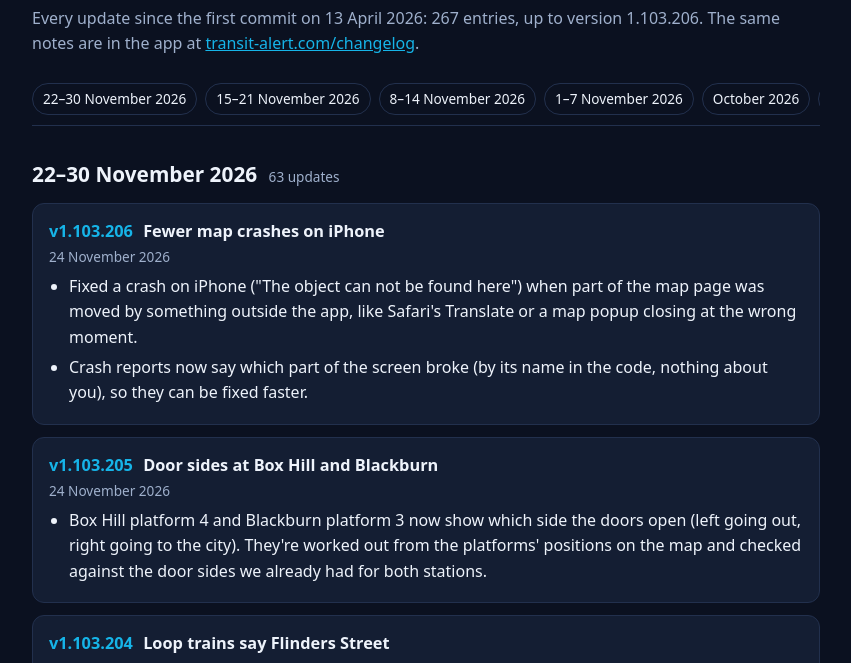
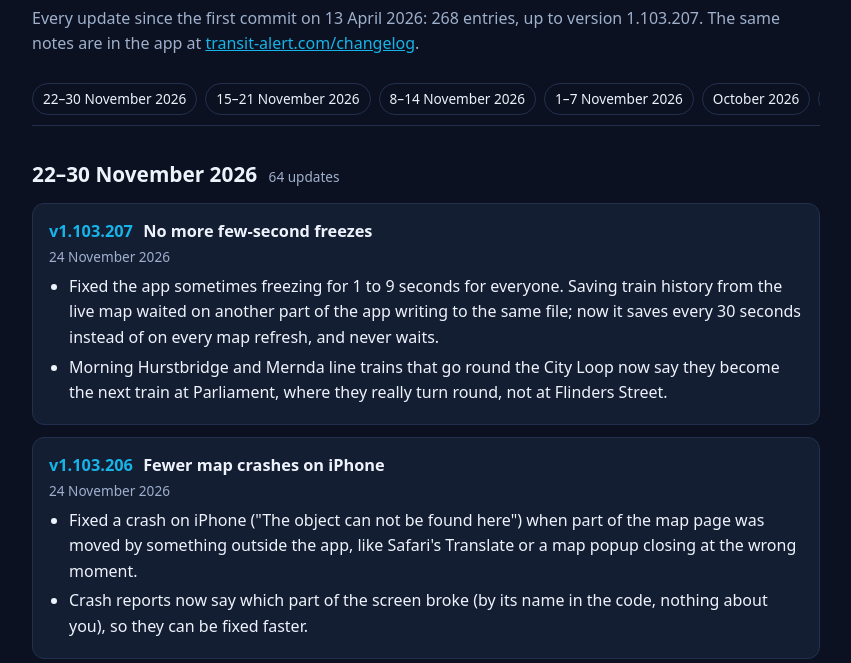
Before and after one commit to comengfreak/comengfreak.github.io, a plain HTML site: page changelog.html in a window 1280 px wide. Shown: the part 137-800 px from the top of the page, without its empty margins (214-1065 px from the left). Drawn offline with Linux system fonts and the light colour scheme.

Commit message:
Changelog to 1.103.207

```diff
--- a/changelog.html
+++ b/changelog.html
@@ -33,11 +33,12 @@
 <div class="wrap">
 <header><a class="home" href="./"><img src="img/icon.png" alt=""> TransitAlert</a></header>
 <h1>Changelog</h1>
-<p class="lead">Every update since the first commit on 13 April 2026: 267 entries, up to version 1.103.206. The same notes are in the app at <a href="https://transit-alert.com/changelog">transit-alert.com/changelog</a>.</p>
+<p class="lead">Every update since the first commit on 13 April 2026: 268 entries, up to version 1.103.207. The same notes are in the app at <a href="https://transit-alert.com/changelog">transit-alert.com/changelog</a>.</p>
 <nav class="months" aria-label="Jump to"><a href="#2026-11-22">22–30 November 2026</a><a href="#2026-11-15">15–21 November 2026</a><a href="#2026-11-08">8–14 November 2026</a><a href="#2026-11-01">1–7 November 2026</a><a href="#2026-10">October 2026</a><a href="#2026-09">September 2026</a><a href="#2026-07">July 2026</a><a href="#2026-06">June 2026</a><a href="#2026-05">May 2026</a><a href="#2026-04">April 2026</a></nav>
 
 <section id="2026-11-22">
-  <h2>22–30 November 2026 <span>63 updates</span></h2>
+  <h2>22–30 November 2026 <span>64 updates</span></h2>
+  <article><h3><span class="v">v1.103.207</span> No more few-second freezes</h3><p class="date">24 November 2026</p><ul><li>Fixed the app sometimes freezing for 1 to 9 seconds for everyone. Saving train history from the live map waited on another part of the app writing to the same file; now it saves every 30 seconds instead of on every map refresh, and never waits.</li><li>Morning Hurstbridge and Mernda line trains that go round the City Loop now say they become the next train at Parliament, where they really turn round, not at Flinders Street.</li></ul></article>
   <article><h3><span class="v">v1.103.206</span> Fewer map crashes on iPhone</h3><p class="date">24 November 2026</p><ul><li>Fixed a crash on iPhone (&quot;The object can not be found here&quot;) when part of the map page was moved by something outside the app, like Safari's Translate or a map popup closing at the wrong moment.</li><li>Crash reports now say which part of the screen broke (by its name in the code, nothing about you), so they can be fixed faster.</li></ul></article>
   <article><h3><span class="v">v1.103.205</span> Door sides at Box Hill and Blackburn</h3><p class="date">24 November 2026</p><ul><li>Box Hill platform 4 and Blackburn platform 3 now show which side the doors open (left going out, right going to the city). They're worked out from the platforms' positions on the map and checked against the door sides we already had for both stations.</li></ul></article>
   <article><h3><span class="v">v1.103.204</span> Loop trains say Flinders Street</h3><p class="date">24 November 2026</p><ul><li>City-bound trains that run round the City Loop now show &quot;Flinders Street&quot; instead of &quot;City Loop service&quot;, with &quot;Flinders Street first, then round the City Loop&quot; underneath. Thanks to a rider at Clifton Hill for the feedback.</li></ul></article>
```
